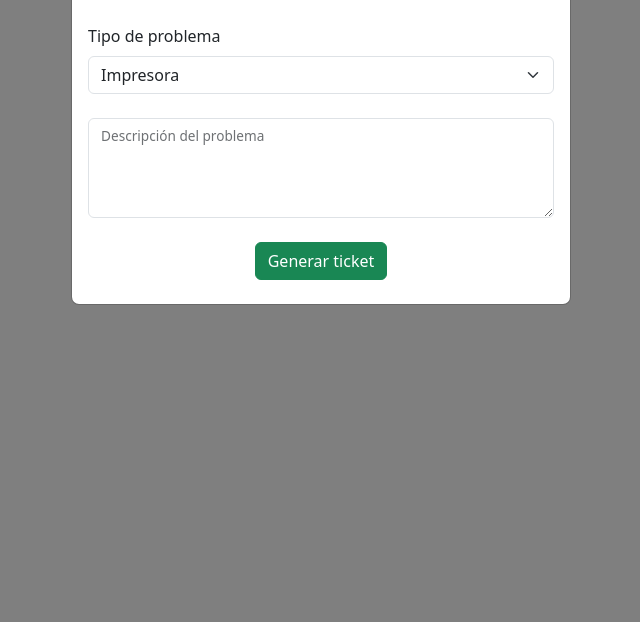
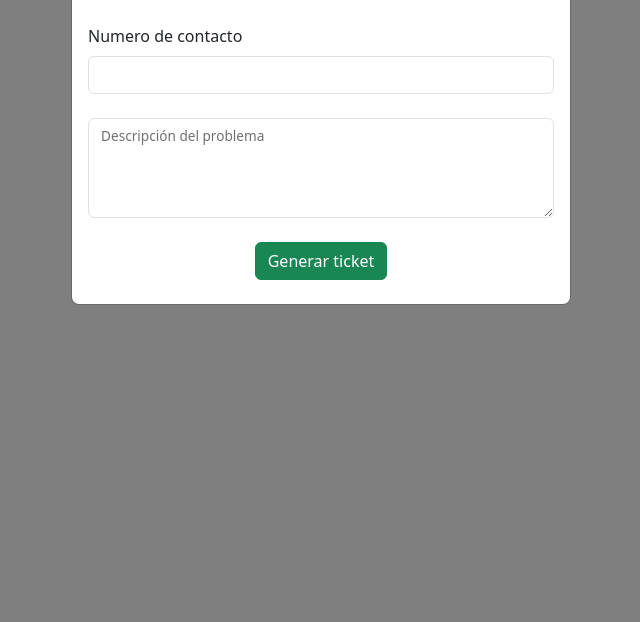
Before and after one commit to ebernauta/Sistema-tickets, a Flask app: page /mis-tickets in a window 1280 px wide, after a click on "Crear ticket". Shown: the part 178-800 px from the top of the page, without its empty margins (319-959 px from the left). Run offline with Flask 2, Linux system fonts and the light colour scheme; the visitor is signed in with stand-in values (Sample User, id 1); data that the repository does not hold is empty; some libraries are stand-ins or nearby versions.

Commit message:
Correccion de errores formularios

```diff
--- a/app.py
+++ b/app.py
@@ -71,13 +71,13 @@ def generarTicket():
         user_id = current_user.id
         user_fullname = current_user.fullname
         departamento = request.form['departamento']
-        tipo_problema = request.form['tipoProblema']
+        numeroContacto = request.form['numeroContacto']
         descripcion = request.form['descripcion']
         status = 'Abierto'
         create_at = datetime.now()
-        sql = """ INSERT INTO tickets (user_id, user_fullname, departamento, tipo_problema,
+        sql = """ INSERT INTO tickets (user_id, user_fullname, departamento, numero_contacto,
                     descripcion, estado, created_at) VALUES
-                    ('{}','{}','{}','{}','{}','{}', '{}')""".format(user_id, user_fullname ,departamento, tipo_problema,
+                    ('{}','{}','{}','{}','{}','{}', '{}')""".format(user_id, user_fullname ,departamento, numeroContacto,
                                                             descripcion, status, create_at)
         cursor.execute(sql)
         return redirect(url_for('home'))
@@ -86,7 +86,7 @@ def generarTicket():
 @login_required
 def home():
     cursor = db.connection.cursor()
-    sql = """SELECT id_ticket, user_fullname, departamento, tipo_problema, descripcion,
+    sql = """SELECT id_ticket, user_fullname, departamento, numero_contacto, descripcion,
                     estado, created_at from tickets WHERE user_id = '{}' """.format(current_user.id)
     cursor.execute(sql)
     row = cursor.fetchall()
@@ -126,7 +126,7 @@ def panelAdmin():
 @login_required
 def verTicket(id_ticket):
     cursor = db.connection.cursor()
-    sql = """ SELECT user_fullname, departamento, tipo_problema, descripcion, estado,
+    sql = """ SELECT user_fullname, departamento, numero_contacto, descripcion, estado,
             created_at FROM tickets WHERE id_ticket = '{}' """.format(id_ticket)
     ticket = cursor.execute(sql)
     dataTicket = cursor.fetchone()
@@ -134,7 +134,7 @@ def verTicket(id_ticket):
         response_data = {
             "user_fullname": dataTicket[0],
             "departamento": dataTicket[1],
-            "tipo_problema": dataTicket[2],
+            "numero_contacto": dataTicket[2],
             "descripcion": dataTicket[3],
             "estado": dataTicket[4],
             "created_at": dataTicket[5]
@@ -273,14 +273,14 @@ def status_404(error):
 def dataTickets():
     cursor = db.connection.cursor()
     sql = """SELECT id_ticket, user_id, user_fullname, departamento,
-            tipo_problema, descripcion, estado, created_at descripcion FROM tickets """
+            numero_contacto, descripcion, estado, created_at descripcion FROM tickets """
     tickets = cursor.execute(sql)
     data = cursor.fetchall()
     response_data = {"data": []}
     for row in data:
         response_data["data"].append({"id_ticket": row[0], "user_id": row[1],
                                       "user_fullname": row[2], "departamento": row[3],
-                                      "tipo_problema": row[4], "descripcion": row[5],
+                                      "numero_contacto": row[4], "descripcion": row[5],
                                       "estado": row[6], "created_at": row[7]})
     return jsonify(response_data)
 
--- a/models/ModelTicket.py
+++ b/models/ModelTicket.py
@@ -6,7 +6,7 @@ class ModelTicket():
     def get_tickets_by_user(self, db, current_user_id):
         try:
             cursor = db.connection.cursor()
-            sql = """SELECT id_ticket, departamento, tipo_problema, descripcion,
+            sql = """SELECT id_ticket, departamento, numero_contacto, descripcion,
                     estado, created_at from tickets WHERE user_id = '{}' """.format(current_user_id)
             cursor.execute(sql)
             row = cursor.fetchall()
--- a/templates/home.html
+++ b/templates/home.html
@@ -45,7 +45,7 @@
       TICKET ID: #{{ticket.0}}
     </div>
     <div class="card-body">
-      <h5 class="card-title">Tipo de problema: {{ticket.3}} </h5>
+      <h5 class="card-title">Numero de contacto: {{ticket.3}} </h5>
       <p class="card-text"><b>Descripción:</b> {{ticket.4}}</p>
       {% if ticket.5 == 'Abierto'%}
       <a href="#" class="btn btn-success">Estado del ticket: {{ticket.5}}</a>
@@ -65,6 +65,7 @@
     </div>
     {% endif%}
   </div><br>
+
   <!-- MODAL DELETE TICKET -->
   <div>
     <div id="modaldeleteticket{{ ticket.0 }}" class="modal fade" role="dialog">
@@ -103,11 +104,8 @@
                 <option>{{departamento.1}}</option>
                 {% endfor %}
               </select><br>
-              <label for="tipoProblema" class="form-label">Tipo de problema</label>
-              <select class="form-select" name="tipoProblema" id="tipoProblema" required>
-                <option>Impresora</option>
-                <option>Computadora</option>
-              </select><br>
+              <label for="numeroContacto" class="form-label">Numero de contacto</label>
+              <input type="text" class="form-control" name="numeroContacto"><br>
               <div class="form-floating">
                 <textarea class="form-control" name="descripcion" id="floatingTextarea2"
                   style="height: 100px"></textarea>
--- a/templates/panel/departamentosPanel.html
+++ b/templates/panel/departamentosPanel.html
@@ -109,7 +109,7 @@
             </div>
           </div>
         </div>
-
+        {% endfor %}
 
         <!--MODAL NEW DEPARTMENT -->
         <div>
@@ -138,7 +138,6 @@
             </div>
           </div>
         </div>
-        {% endfor %}
       </tbody>
     </table>
   </div>
```
Also changed, not shown: templates/panel/panelAdmin.html (+23 -16 lines).
